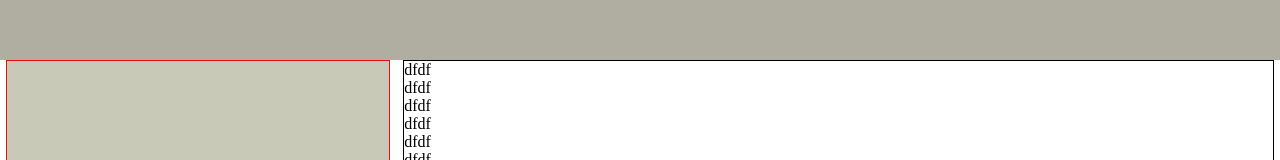
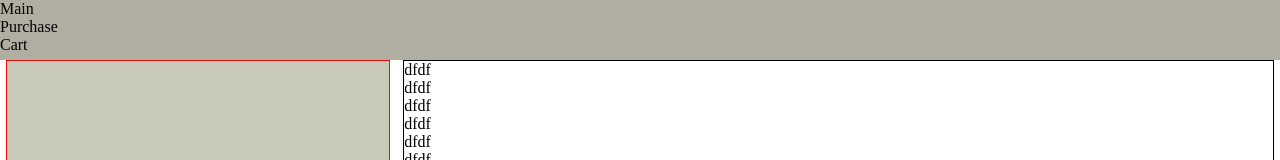
Before and after one commit to qoolebyaqa/online-store, a website built with webpack: page src/index.html in a window 1280 px wide. Shown: the top 160 px of the page. Built offline with nearby package versions, Linux system fonts and the light colour scheme.

Commit message:
test: just test communiation commmit

```diff
--- a/src/index.html
+++ b/src/index.html
@@ -7,7 +7,15 @@
   <title>Techno-Store</title>
 </head>
 <body>
-  <header class="header"></header>
+  <header class="header">
+    <nav class="header__nav">
+      <ul class="header__list">
+        <li class="header__nav-item">Main</li>
+        <li class="header__nav-item">Purchase</li>
+        <li class="header__nav-item">Cart</li>
+      </ul>
+    </nav>
+  </header>
   <main class="main">
     <section class="main__left-section">
 
```
